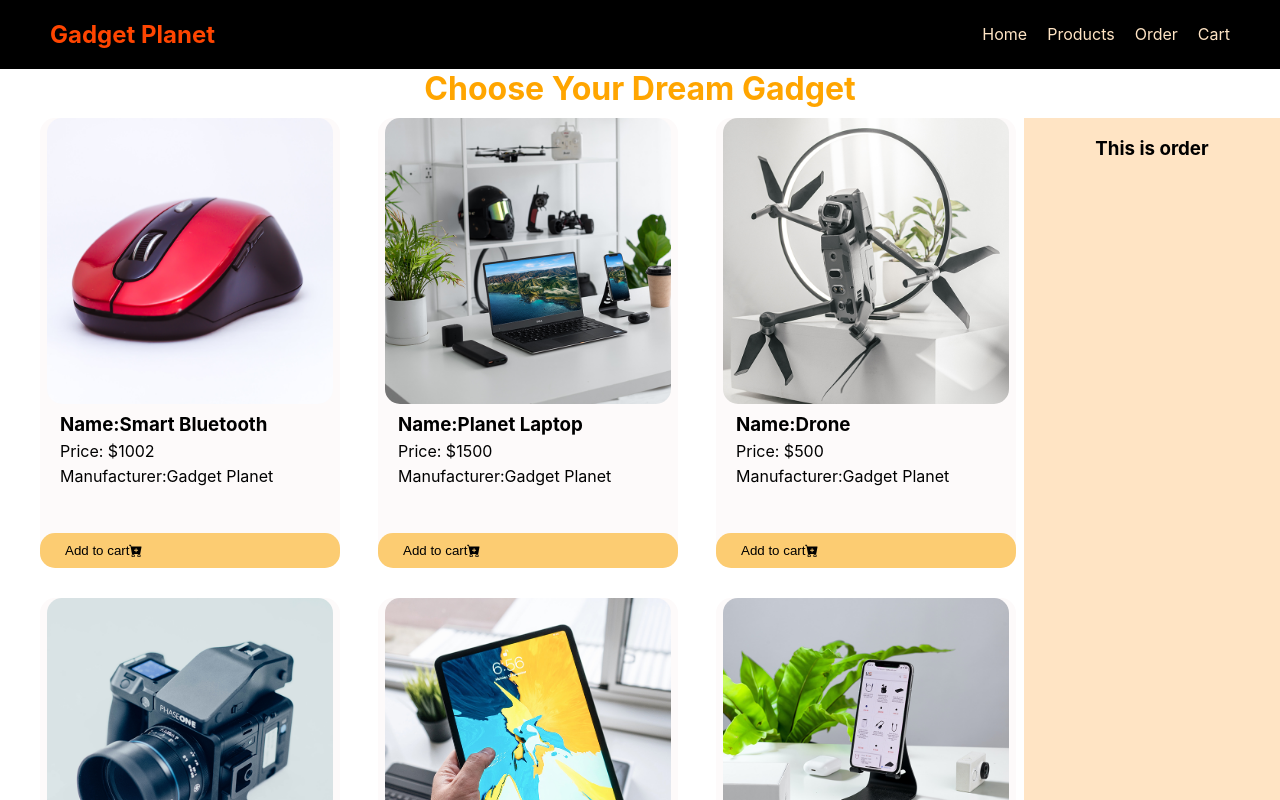
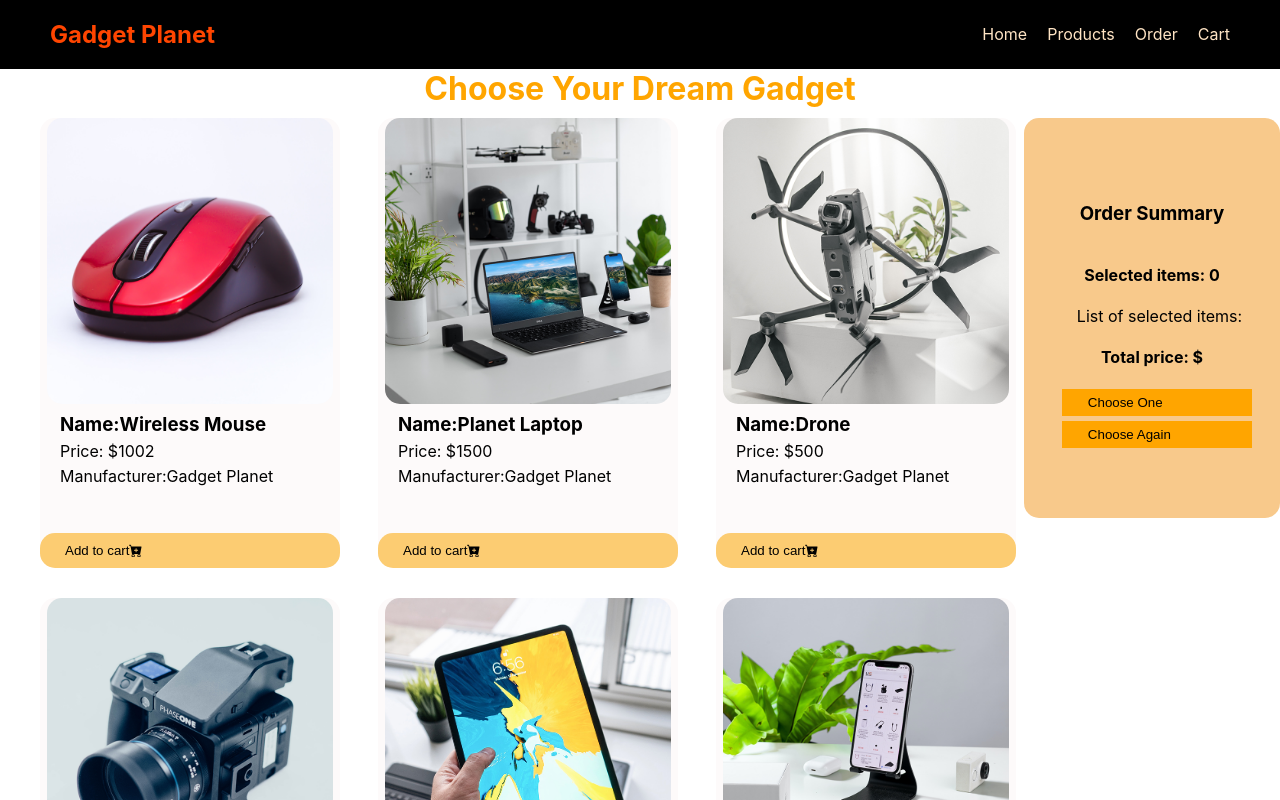
Before and after one commit to jannatnury/gadget-planet, a React (Create React App) app: page / in a window 1280 px wide. Shown: the top 800 px of the page. Built offline with nearby package versions, Linux system fonts and the light colour scheme.

Commit message:
order summary added

```diff
--- a/public/products.json
+++ b/public/products.json
@@ -1,7 +1,7 @@
 [
       {
           "id":8171001,
-          "name": "Smart Bluetooth",
+          "name":"Wireless Mouse",
           "brand":"Gadget Planet",
           "price":1002,
           "img":"./images/wireless mouse.png"
@@ -78,7 +78,7 @@
       },
       {
           "id":81710012,
-          "name": "Real Mouse",
+          "name":"Smart Bluetooth",
           "brand":"Gadget Planet",
           "price":420,
           "img":"./images/Bluetooth Speaker.png"
--- a/src/componants/Product/Product.js
+++ b/src/componants/Product/Product.js
@@ -1,11 +1,11 @@
 import React from 'react';
 import './Product.css'
-import { BsCartPlusFill} from "react-icons/bs";
+import { BsCartPlusFill } from "react-icons/bs";
 
 
-const Product = (props) => {
-    // destrucring of products details
-    const { name, img, price, brand } = props.product;
+const Product = ({cartHandler,product}) => {
+    // destrucring
+    const { name, img, price, brand } =product;
     return (
         <div className='product'>
             <img src={img} alt="" />
@@ -14,8 +14,8 @@
                 <p>Price: ${price}</p>
                 <p>Manufacturer:{brand}</p>
             </div>
-            <button className='product-btn'>
-                <p>Add to cart<BsCartPlusFill/></p>
+            <button onClick={()=>cartHandler(product)} className='product-btn'>
+                <p>Add to cart<BsCartPlusFill /></p>
             </button>
         </div>
     );
--- a/src/componants/Shop/Shop.css
+++ b/src/componants/Shop/Shop.css
@@ -18,6 +18,34 @@
 }
 /* Cart container styless */
 .cart-container{
-    background-color: bisque;
+    height: 400px;
+    width: 100%;
+    background-color: rgb(248, 201, 139);
+    border-radius: 15px;
     margin-top: 10px;
+    align-items: center;
+    display: flex;
+    justify-content: center;
+    align-items: center;
+    flex-direction: column;
 }
+/* order container styles */
+.order-container button{
+    background-color: orange;
+    border: none;
+    display: flex;
+    margin: 5px;
+    width: 100%;
+}
+/*Media quary Responsive for small devices*/
+@media screen and (max-width:668) {
+    .products-container{
+        grid-template:1fr;
+    }
+}
+/*Media quary Responsive for large devices*/
+@media screen and (min-width:992) {
+    .products-container{
+        grid-template-columns:repeat(3,1fr);
+    }
+}
--- a/src/componants/Shop/Shop.js
+++ b/src/componants/Shop/Shop.js
@@ -9,17 +9,31 @@
             .then(res => res.json())
             .then(data => setProducts(data))
     }, []);
+    const cartHandler = (product) => {
+        console.log(product);
+    }
     return (
         <div>
             <h1>Choose Your Dream Gadget</h1>
             <div className="shop-container">
                 <div className='products-container'>
                     {
-                        products.map(product => <Product key={product.id} product={product}></Product>)
+                        products.map(product => <Product key={product.id} product={product} cartHandler={cartHandler} ></Product>)
                     }
                 </div>
                 <div className='cart-container'>
-                    <h3>This is order</h3>
+                    <h3>Order Summary</h3>
+                    <div className="order-container">
+                        <h4>Selected items: 0</h4>
+                        <p>List of selected items:</p>
+                        <h4>Total price: $</h4>
+                        <button>
+                            <p>Choose One</p>
+                        </button>
+                        <button>
+                            <p>Choose Again</p>
+                        </button>
+                    </div>
                 </div>
             </div>
         </div>
```
